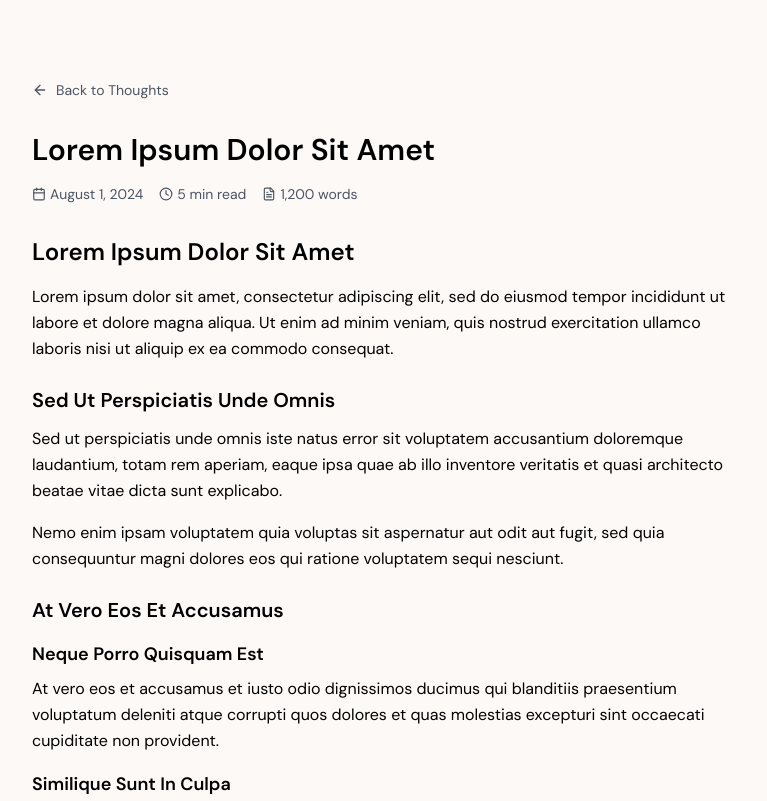
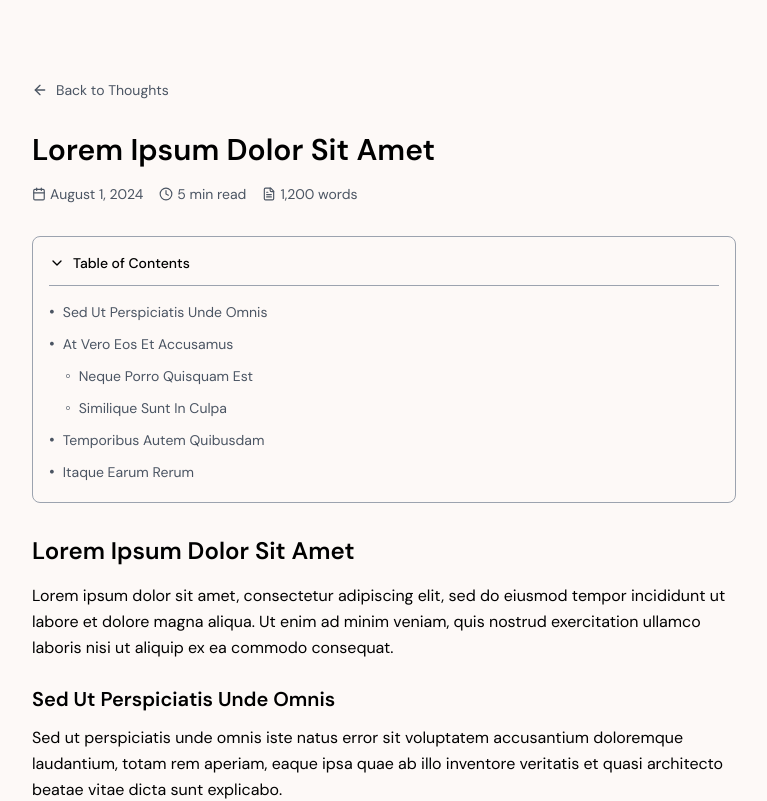
Before and after one commit to c-goenka/personal-website, a Next.js app: page /thoughts/sample-thought in a window 1280 px wide. Shown: the top 801 px of the page, without its empty margins (256-1023 px from the left). Built offline with nearby package versions, Linux system fonts and the light colour scheme.

Commit message:
added table of contents to thought pages

```diff
--- a/src/app/thoughts/[slug]/page.tsx
+++ b/src/app/thoughts/[slug]/page.tsx
@@ -53,7 +53,7 @@ export default function ThoughtPage({ params }: PageProps) {
                 </header>
 
                 {/* Article Content */}
-                <MarkdownContent content={thought.content} />
+                <MarkdownContent content={thought.content} showTOC={true} />
             </article>
         </div>
     );
--- a/src/components/MarkdownContent.tsx
+++ b/src/components/MarkdownContent.tsx
@@ -1,19 +1,58 @@
 import ReactMarkdown from 'react-markdown';
 import remarkGfm from 'remark-gfm';
+import { TableOfContents } from './TableOfContents';
 
 interface MarkdownContentProps {
     content: string;
+    showTOC?: boolean;
 }
 
-export function MarkdownContent({ content }: MarkdownContentProps) {
+// Simple function to generate slug from heading text
+function generateSlug(text: string): string {
+    return text
+        .toLowerCase()
+        .replace(/[^a-z0-9\s-]/g, '')
+        .replace(/\s+/g, '-')
+        .replace(/-+/g, '-')
+        .replace(/^-|-$/g, '');
+}
+
+// Extract headings from markdown content
+function extractHeadings(content: string) {
+    const headingRegex = /^(#{2,3})\s+(.+)$/gm;
+    const headings = [];
+    let match;
+
+    while ((match = headingRegex.exec(content)) !== null) {
+        const level = match[1].length;
+        const text = match[2].trim();
+        const id = generateSlug(text);
+        headings.push({ text, level, id });
+    }
+
+    return headings;
+}
+
+export function MarkdownContent({ content, showTOC = false }: MarkdownContentProps) {
+    const headings = showTOC ? extractHeadings(content) : [];
     return (
+        <div>
+            {showTOC && <TableOfContents headings={headings} />}
             <div className="prose prose-stone max-w-none dark:prose-invert">
                 <ReactMarkdown
                     remarkPlugins={[remarkGfm]}
                     components={{
                         h1: ({children}) => <h1 className="text-2xl font-semibold mb-4 mt-8 text-foreground">{children}</h1>,
-                    h2: ({children}) => <h2 className="text-xl font-semibold mb-3 mt-6 text-foreground">{children}</h2>,
-                    h3: ({children}) => <h3 className="text-lg font-semibold mb-2 mt-4 text-foreground">{children}</h3>,
+                        h2: ({children}) => {
+                            const text = children?.toString() || '';
+                            const id = generateSlug(text);
+                            return <h2 id={id} className="text-xl font-semibold mb-3 mt-6 text-foreground">{children}</h2>;
+                        },
+                        h3: ({children}) => {
+                            const text = children?.toString() || '';
+                            const id = generateSlug(text);
+                            return <h3 id={id} className="text-lg font-semibold mb-2 mt-4 text-foreground">{children}</h3>;
+                        },
                     p: ({children}) => <p className="mb-4 text-foreground leading-relaxed">{children}</p>,
                     ul: ({children}) => <ul className="mb-4 ml-6 list-disc text-foreground">{children}</ul>,
                     ol: ({children}) => <ol className="mb-4 ml-6 list-decimal text-foreground">{children}</ol>,
@@ -30,5 +69,6 @@ export function MarkdownContent({ content }: MarkdownContentProps) {
                     {content.trim()}
                 </ReactMarkdown>
             </div>
+        </div>
     );
 }
--- /dev/null
+++ b/src/components/TableOfContents.tsx
@@ -0,0 +1,50 @@
+'use client'
+
+import { useState } from 'react';
+import { LuChevronDown, LuChevronRight } from 'react-icons/lu';
+
+interface TableOfContentsProps {
+    headings: Array<{ text: string; level: number; id: string }>;
+}
+
+export function TableOfContents({ headings }: TableOfContentsProps) {
+    const [isCollapsed, setIsCollapsed] = useState(false);
+
+    if (headings.length === 0) return null;
+
+    return (
+        <div className="mb-8 border border-border rounded-lg p-4">
+            <button
+                onClick={() => setIsCollapsed(!isCollapsed)}
+                className="flex items-center gap-2 w-full text-left text-sm font-medium text-foreground hover:text-muted-hover transition-colors"
+            >
+                {isCollapsed ? <LuChevronRight size={16} /> : <LuChevronDown size={16} />}
+                Table of Contents
+            </button>
+
+            {!isCollapsed && (
+                <div className="mt-3 pt-3 border-t border-border">
+                    <ul className="space-y-1">
+                        {headings.map((heading, index) => (
+                            <li key={index} className="flex items-start gap-2">
+                                <span className={`text-muted mt-0.5 ${
+                                    heading.level === 2 ? '' : 'ml-4'
+                                }`}>
+                                    {heading.level === 2 ? '•' : '◦'}
+                                </span>
+                                <a
+                                    href={`#${heading.id}`}
+                                    className={`block py-1 text-sm text-muted hover:text-muted-hover transition-colors ${
+                                        heading.level === 2 ? '' : ''
+                                    }`}
+                                >
+                                    {heading.text}
+                                </a>
+                            </li>
+                        ))}
+                    </ul>
+                </div>
+            )}
+        </div>
+    );
+}
```
Lines whose indentation alone changed are shown as unchanged.
